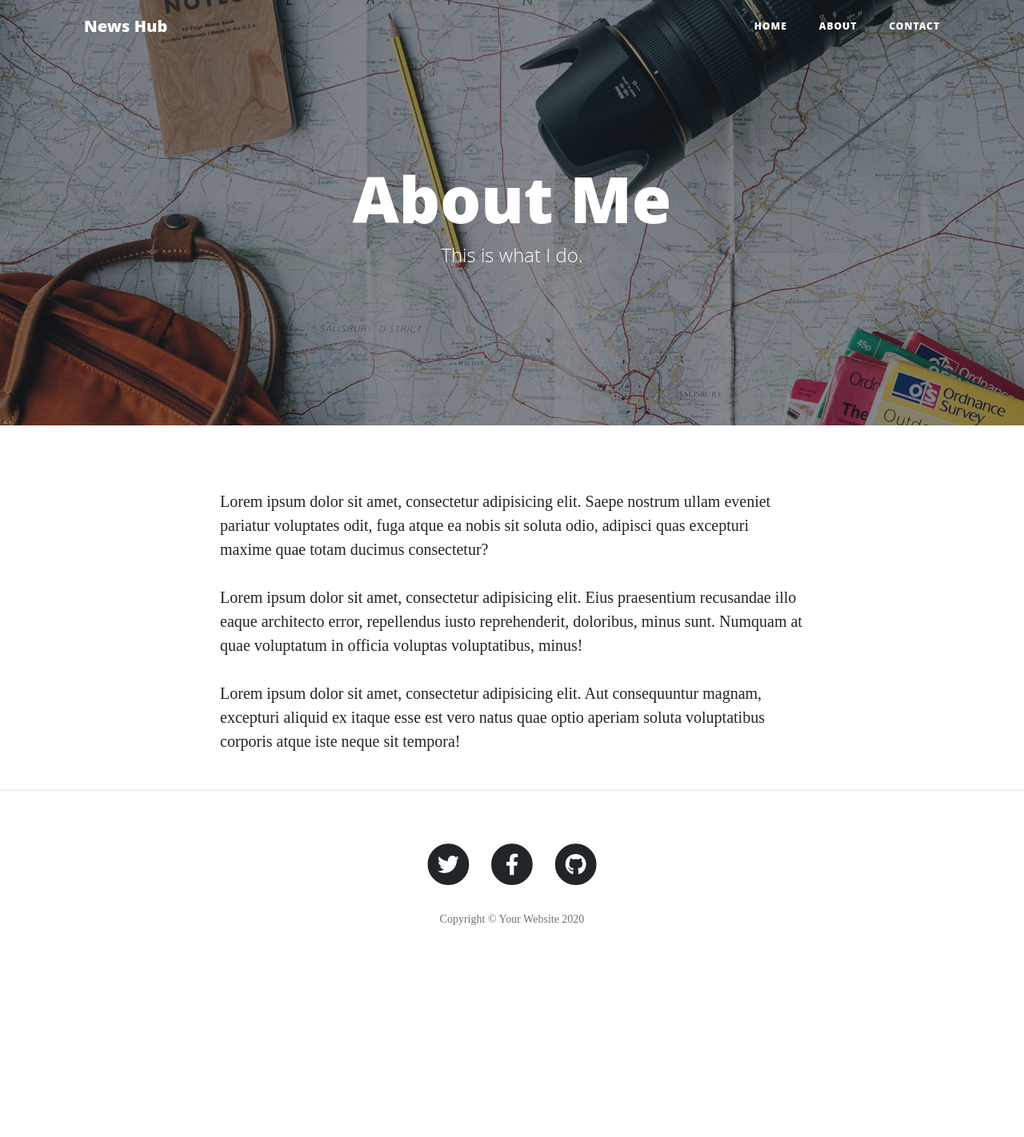
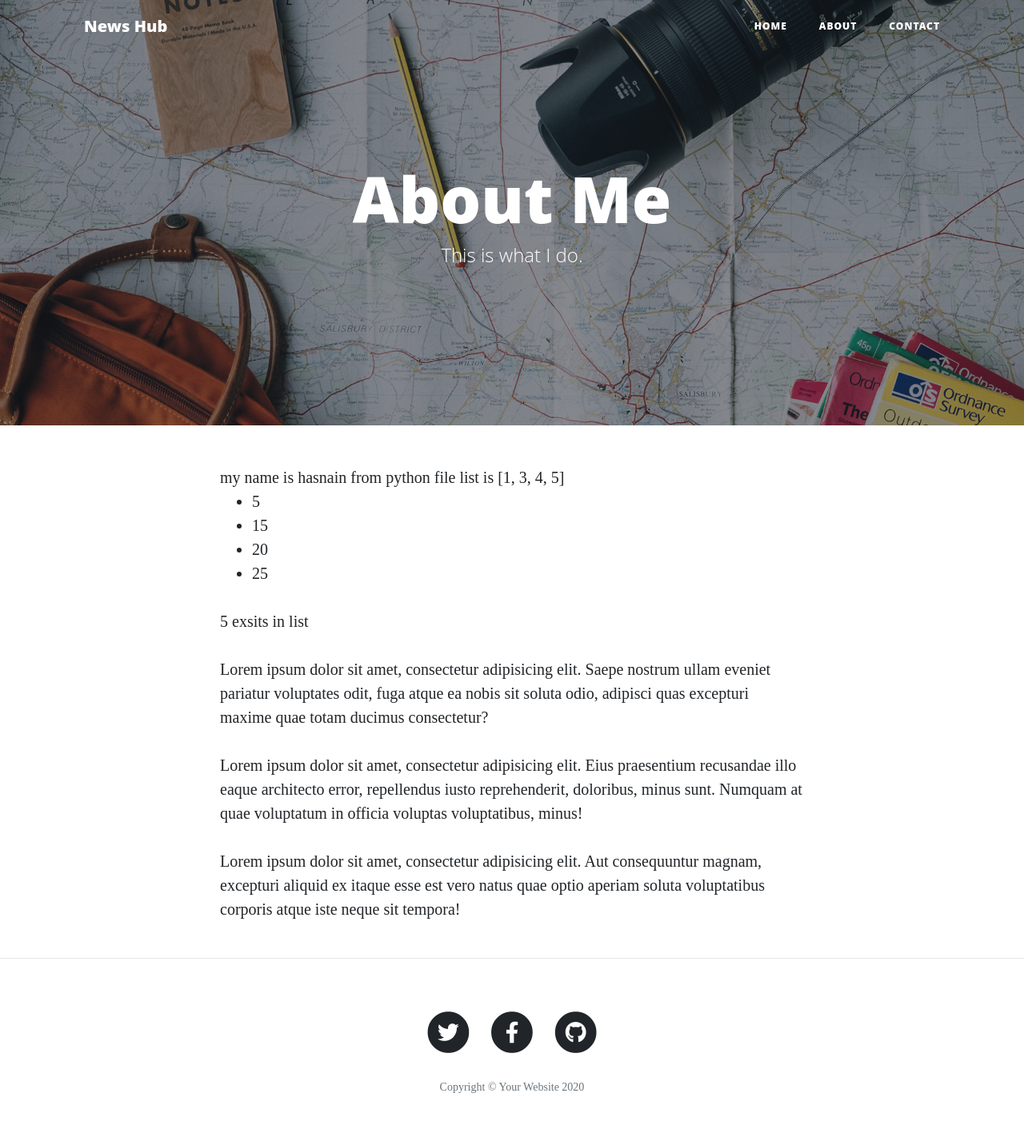
Before and after one commit to itshasnainkhanofficial/flaskProject, a Flask app: page /about in a window 1280 px wide. Shown: the top 1422 px of the page at 80% size. Before the commit the page ends 1157 px from the top, so only its background shows below. Run offline with Flask 2, Linux system fonts and the light colour scheme; some libraries are stand-ins or nearby versions.

Commit message:
working with variable , ifelse and loop

```diff
--- a/app.py
+++ b/app.py
@@ -10,9 +10,13 @@ def index():
 def contact():
     return render_template("contact.html")
 
+
+
 @app.route('/about')
 def about():
-    return render_template("about.html")
+    frompython = "hasnain from python file"
+    list = [1,3,4,5]
+    return render_template("about.html" , about = frompython , list = list)
 
 if __name__ == '__main__':
     #DEBUG is SET to TRUE. CHANGE FOR PROD
--- a/templates/about.html
+++ b/templates/about.html
@@ -20,6 +20,20 @@
   <div class="container">
     <div class="row">
       <div class="col-lg-8 col-md-10 mx-auto">
+        my name is {{about}}
+        list is {{list}}
+        <ul>
+          {% for var in list %}
+          <li>
+            {{var * 5}}
+          </li>
+          {%endfor%}
+        </ul>
+        {%if 5 in list %}
+        <p>5 exsits in list </p>
+        {%else %}
+        <p>not matched</p>
+        {% endif %}
         <p>Lorem ipsum dolor sit amet, consectetur adipisicing elit. Saepe nostrum ullam eveniet pariatur voluptates odit, fuga atque ea nobis sit soluta odio, adipisci quas excepturi maxime quae totam ducimus consectetur?</p>
         <p>Lorem ipsum dolor sit amet, consectetur adipisicing elit. Eius praesentium recusandae illo eaque architecto error, repellendus iusto reprehenderit, doloribus, minus sunt. Numquam at quae voluptatum in officia voluptas voluptatibus, minus!</p>
         <p>Lorem ipsum dolor sit amet, consectetur adipisicing elit. Aut consequuntur magnam, excepturi aliquid ex itaque esse est vero natus quae optio aperiam soluta voluptatibus corporis atque iste neque sit tempora!</p>
```
